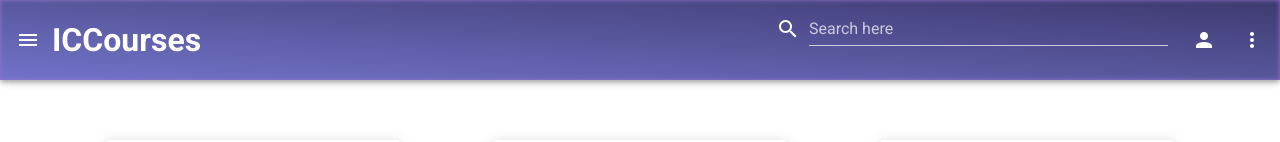
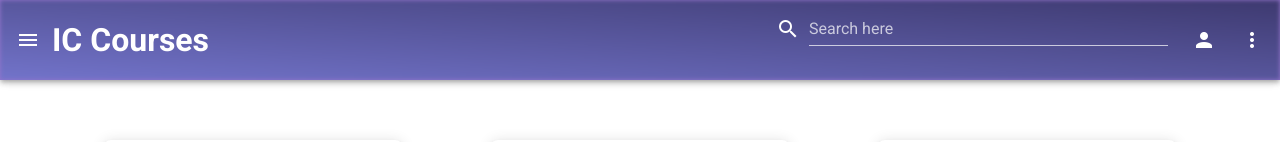
Before and after one commit to GigaCatZ/Frontend, a Vue app in the folder frontend_vue/: page / in a window 1280 px wide. Shown: the top 142 px of the page. Built offline with nearby package versions, Linux system fonts and the light colour scheme.

Commit message:
Rename the title displayed on the tab

```diff
--- a/frontend_vue/src/App.vue
+++ b/frontend_vue/src/App.vue
@@ -21,7 +21,7 @@
       <v-app-bar-nav-icon @click.stop="drawer = !drawer"></v-app-bar-nav-icon>
 
       <div class="d-flex align-center">
-        <h1>ICCourses</h1>
+        <h1>IC Courses</h1>
       </div>
 
       <v-spacer></v-spacer>
@@ -137,6 +137,11 @@ export default {
     searchInput: "",
     scrolled: false,
   }),
+
+  created() {
+    document.title = "IC Courses";
+  },
+
   methods: {
     onScroll(e) {
       if (typeof window === "undefined") return;
```
